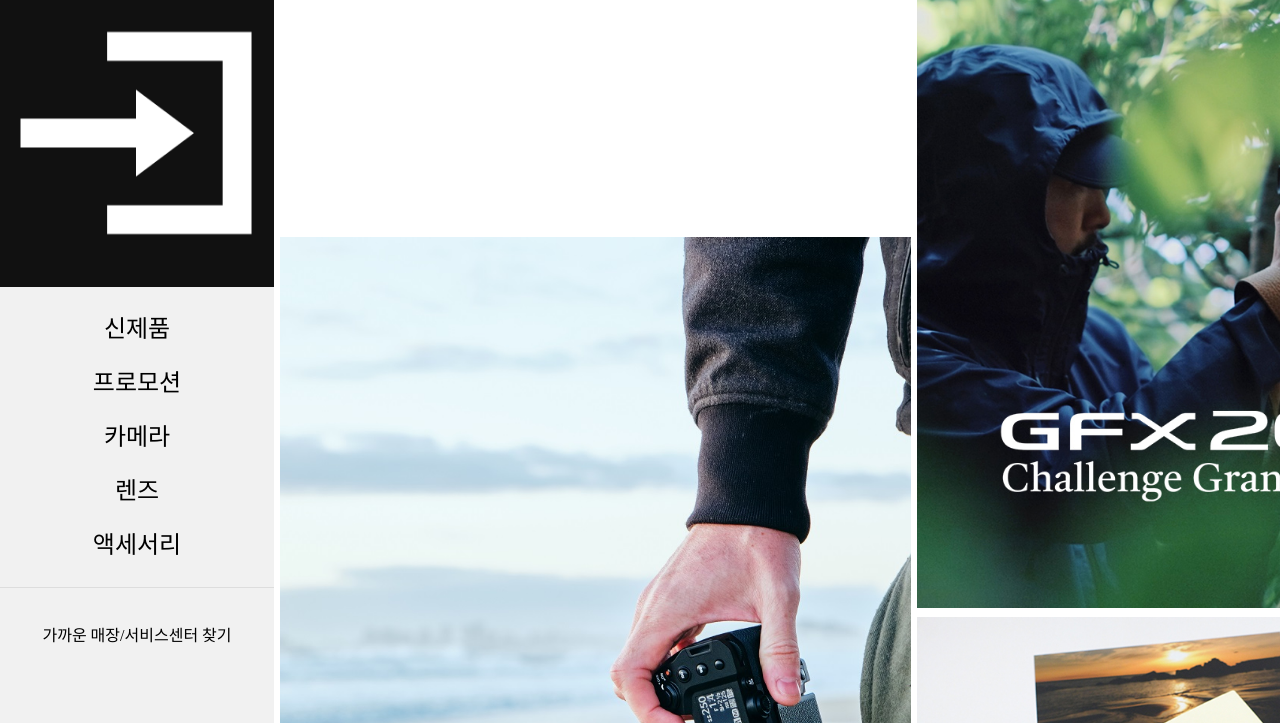
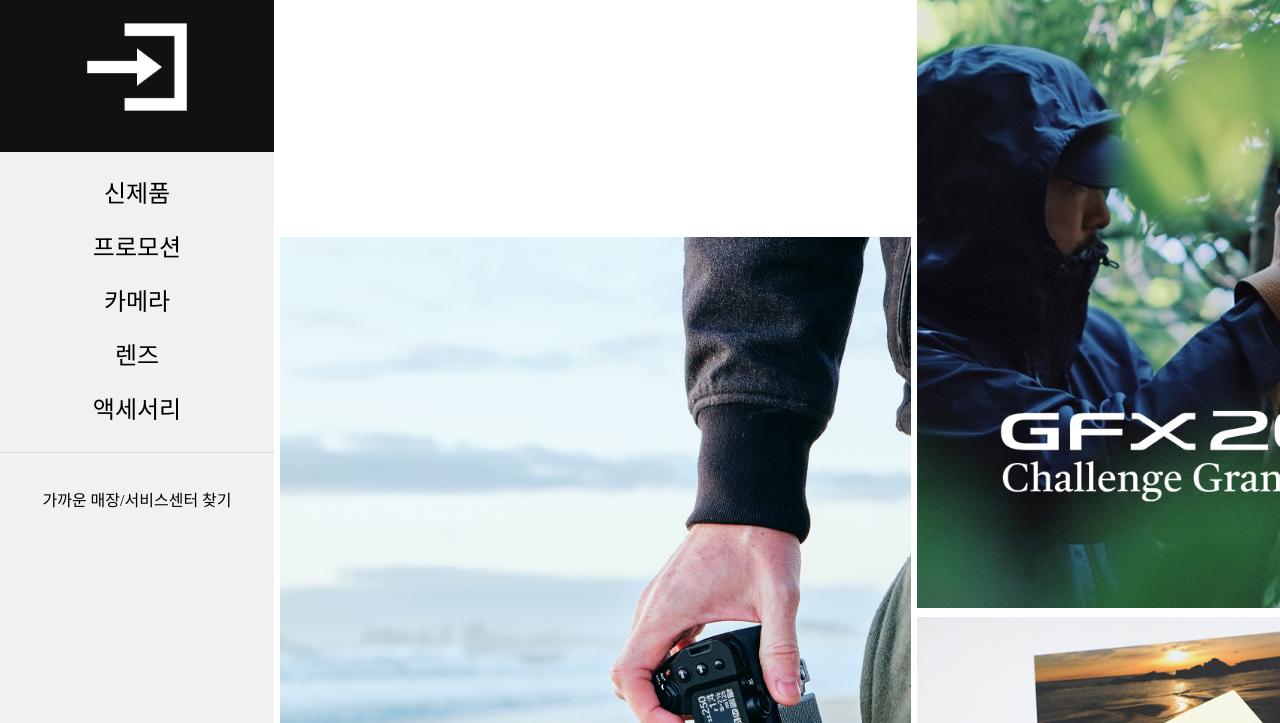
Before and after one commit to miNarl/09.19_4_UI, a plain HTML site: page index.html in a window 1280 px wide. Both pictures are taken after a click on the element 37 px from the left and 8 px from the top of the page. Shown: the part 77-800 px from the top of the page. Drawn offline with nearby package versions, Linux system fonts and the light colour scheme.

Commit message:
Add files via upload

```diff
--- a/css/asan.css
+++ b/css/asan.css
@@ -170,12 +170,29 @@ footer { padding:15px 6px; color: white; }
   .copy { font-size: 10px; margin-top: 15px; }
 
   /* 좌측 슬라이더 메뉴 lnb */
+
+
+
+
+
   #lnb {
-    position: fixed; top: 0; left: -274px;
-    width: 274px; height: 100%;
-    z-index: 100; background: #f1f1f1;
+    position: fixed;
+    top: 0;
+    left: -274px;
+    width: 274px;
+    height: 100%;
+    z-index: 100;
+    background: #f1f1f1;
+    overflow-y: auto;
+    max-height: 100%;
+  }
 
-    }
+
+
+
+
+
+
 
   .lnb_login {
     background: #111; color: white;
@@ -190,9 +207,13 @@ footer { padding:15px 6px; color: white; }
 
     }
 
-  .lnb_login img { width: 232px;  }
+  .lnb_login img { display: block; margin: 0 auto; width: 100px; }
 
-  .lnb_list { border-bottom: 1px solid #ddd; font-size: 24px; text-align: center;  }
+  .lnb_list {
+    border-bottom: 1px solid #ddd;
+    font-size: 24px;
+    text-align: center;
+  }
 
   .lnb_list a {
     display: block;
@@ -214,9 +235,11 @@ footer { padding:15px 6px; color: white; }
   }
 
 
-.submenu {
-  display: none;
-}
+  .submenu {
+    display: none;
+    overflow-y: auto; /* 스크롤 추가 */
+    max-height: 60vh; /* 화면 높이의 일부만 차지하도록 설정 (조절 가능) */
+  }
 
 .submenu.active {
   display: block;
--- a/js/main.js
+++ b/js/main.js
@@ -1,28 +1,29 @@
-let open = 0; // 메뉴가 닫혀있는 상태
+let open = false;
 
-$('.lnb_btn').click(function(){
-  if(open == 0){
-    $('#lnb').animate({left:0},400);
-    $('#wrap').animate({left:274},400);
+$('.lnb_btn').click(function () {
+  if (!open) {
+    $('#lnb').css('left', '0');
+    $('#wrap').css('left', '274px');
     $(this).find('img').attr({
-    'src':'img2/x_icon.png',
-    'alt':'메뉴닫기'
-    })
+      'src': 'img2/x_icon.png',
+      'alt': '메뉴닫기'
+    });
     $('.cover').fadeIn(400);
-    open = '열려있음';
+    open = true;
+  } else {
+    $('#lnb').css('left', '-274px');
+    $('#wrap').css('left', '0');
+    $(this).find('img').attr({
+      'src': 'img2/hamburger_icon.png',
+      'alt': '메뉴열기'
+    });
+    $('.cover').fadeOut(400);
+    open = false;
   }
-  else {
-    $('#lnb').animate({left:-274},400);
-    $('#wrap').animate({left:0},400);
-    $(this).find('img').attr({
-    'src':'img2/hamburger_icon.png',
-    'alt':'메뉴열기'
-    })
-    $('.cover').fadeOut(400);
-    open = 0;
-  }
+});
 
-})
+
+
 
 const searchBtn = document.querySelector('.search_btn');
 const searchBox = document.querySelector('.search-box');
@@ -83,6 +84,9 @@ subMenuItems.forEach((item) => {
 });
 
 
+
+
+
 function animateUnderline(underline) {
   const duration = 500;
   const lineWidth = 100;
```
